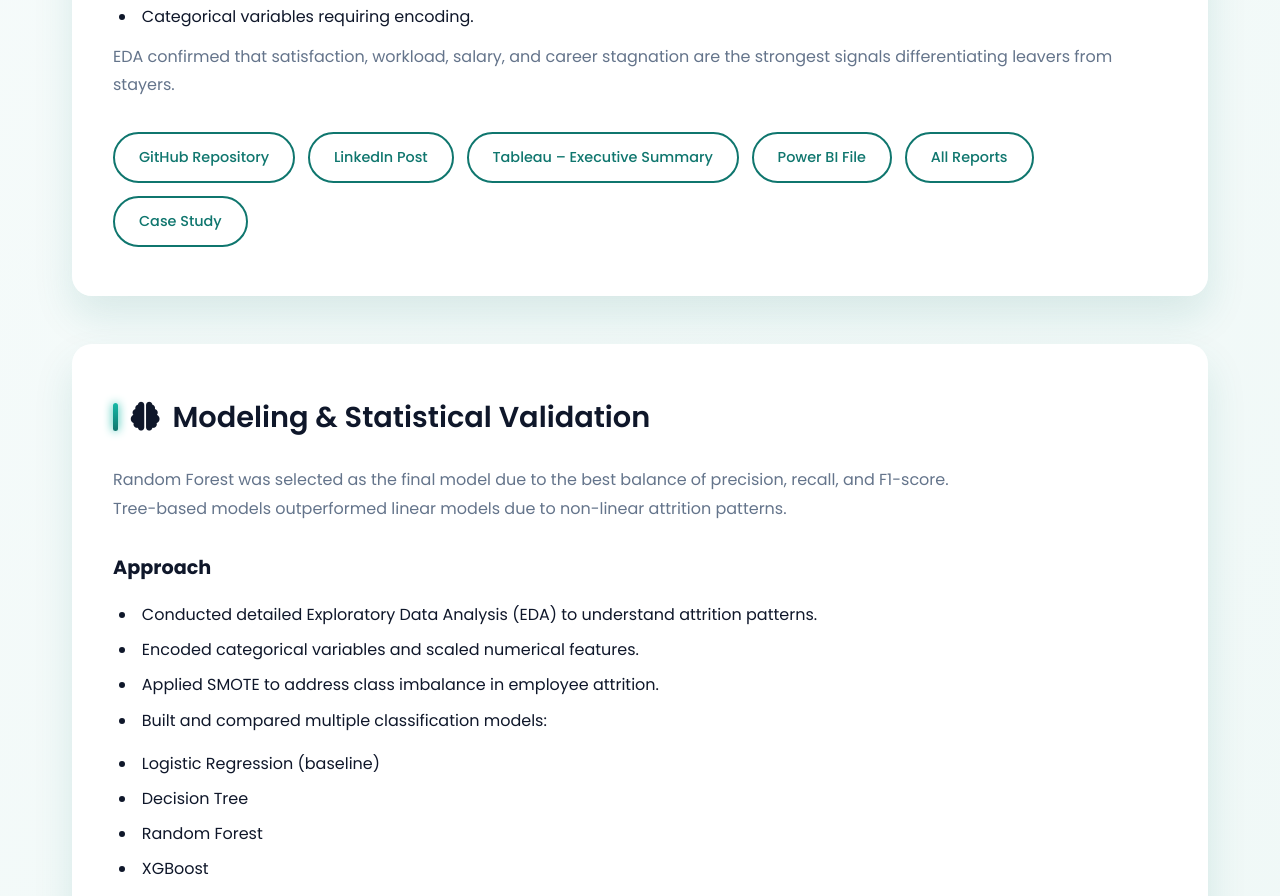
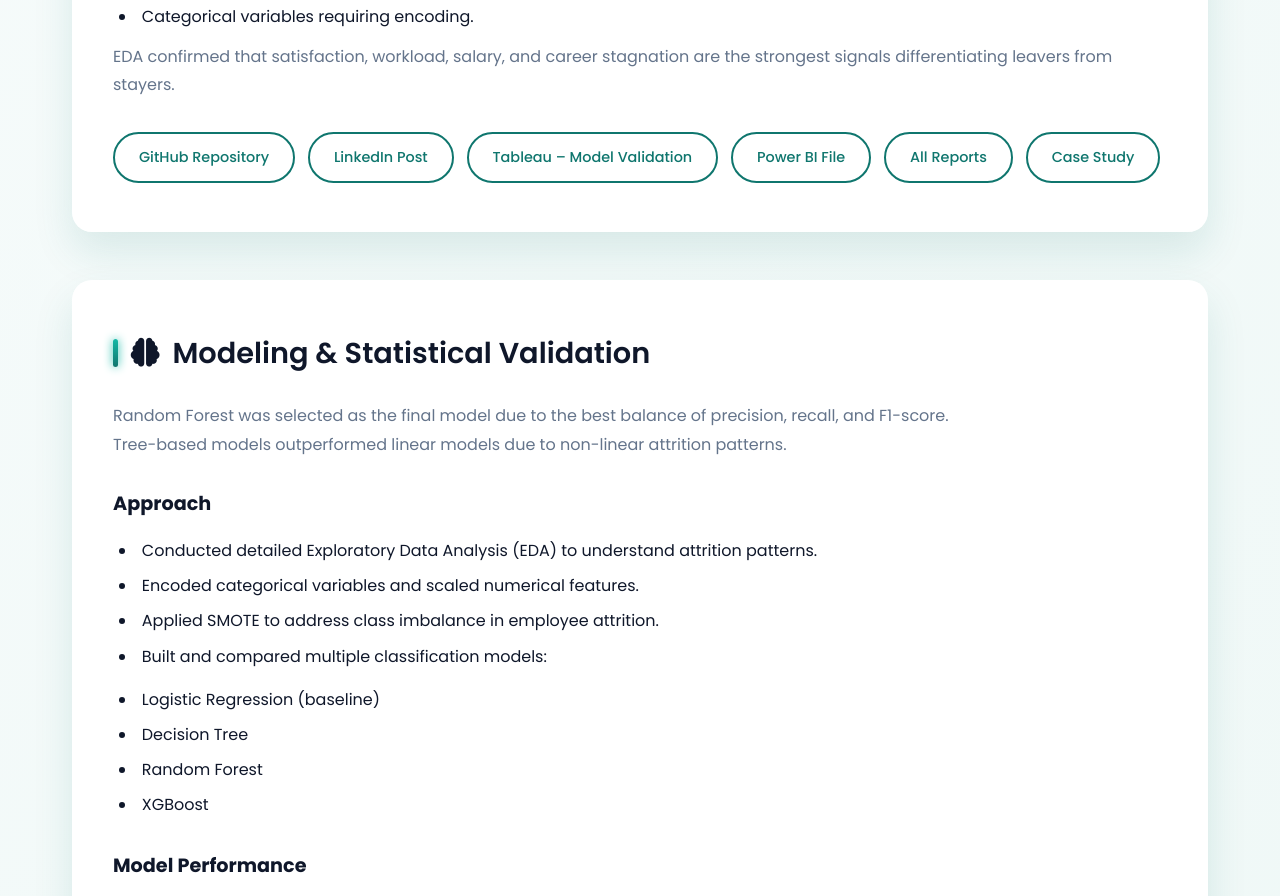
Before and after one commit to akashrajhub/Salifort-Project, a plain HTML site: page index.html in a window 1280 px wide. Shown: the part 1258-2154 px from the top of the page. Drawn offline with Linux system fonts and the light colour scheme.

Commit message:
Update index.html

```diff
--- a/index.html
+++ b/index.html
@@ -542,7 +542,7 @@
       <div class="links">
         <a href="https://github.com/akashrajhub/Hr-Attrition-Analytics-ML-BI" target="_blank">GitHub Repository</a>
         <a href="https://www.linkedin.com/posts/akash-raj-dataanalytics_power-bi-tableau-activity-7405965016614707200-RYto" target="_blank">LinkedIn Post</a>
-        <a href="https://public.tableau.com/views/SalifortProject/Overview?:language=en-US&:sid=&:redirect=auth&:display_count=n&:origin=viz_share_link" target="_blank">Tableau – Executive Summary</a>
+        <a href="https://public.tableau.com/views/SalifortProject/Overview?:language=en-US&:sid=&:redirect=auth&:display_count=n&:origin=viz_share_link" target="_blank">Tableau – Model Validation</a>
         <a href="https://drive.google.com/file/d/1eH0ZFLOFfniFyp1y65H-_mIrQpnNqOAZ/view" target="_blank">Power BI File</a>
         <a href="https://drive.google.com/drive/folders/1HTbEMgGOffJtyD-E0J5KC76Hq2-zdy_p" target="_blank">All Reports</a>
         <a href="https://drive.google.com/file/d/1ooUSDO4W4LHBHXIywemQyQo4sxVoX2P7/view" target="_blank">Case Study</a>
```
